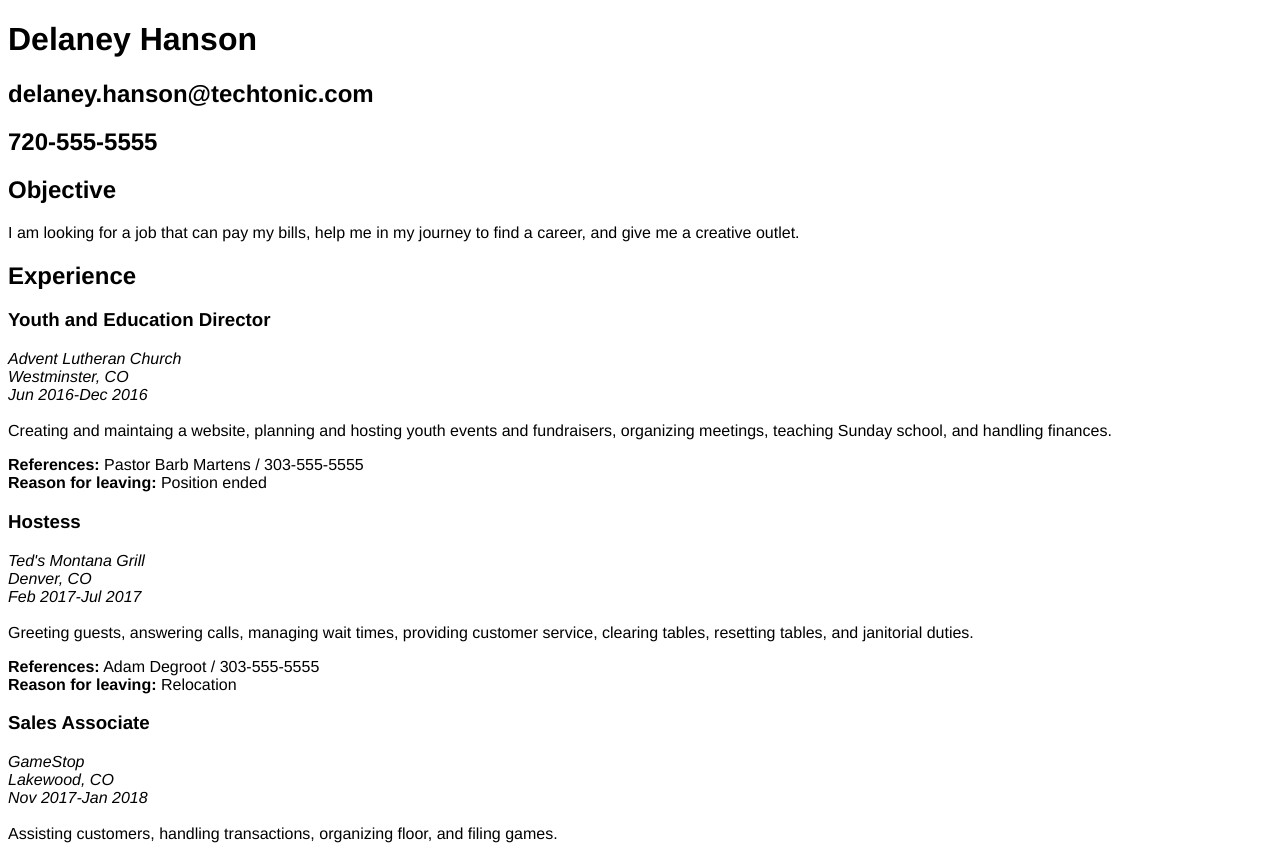
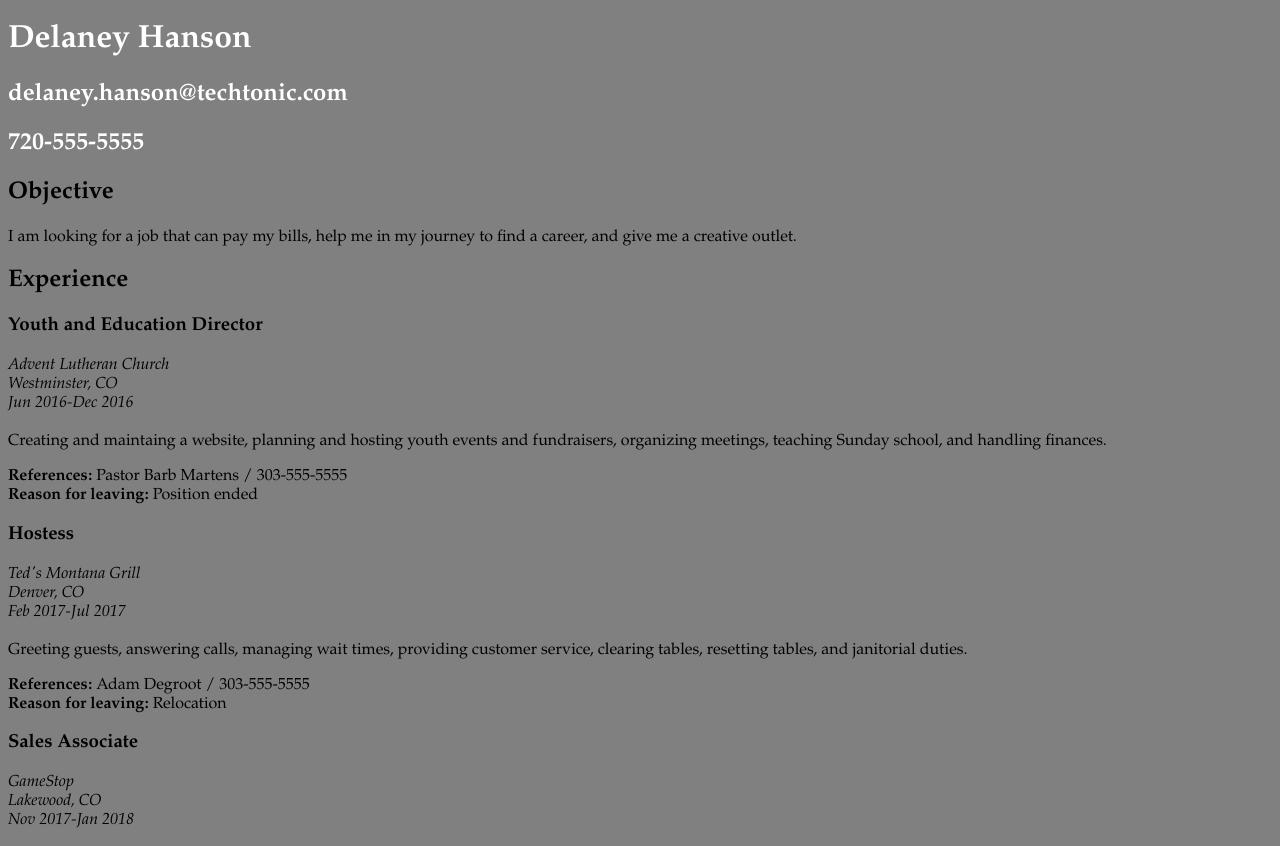
Before and after one commit to dhansonTechtonic/Resume-Rebuild, a plain HTML site: page index.html in a window 1280 px wide. Shown: the top 846 px of the page. Drawn offline with Linux system fonts and the light colour scheme.

Commit message:
Adds color refs and colors to the header and background

```diff
--- a/stylesheet.css
+++ b/stylesheet.css
@@ -1,9 +1,20 @@
+/* Colors
+  Gray: #8e8e8e
+  Light blue: #eafdf8
+  Light purple: #e5e9ec
+  Medium purple: #ddcad9
+  Dark purple: #d1b1cb
+  Black: #000
+  White: #fff
+  */
+
 * {
-  font-family:Helvetica;
+  background-color: gray;
+  font-family:"Palatino";
 }
 
 .header {
-
+  color: white;
 }
 
 .objective {
```
